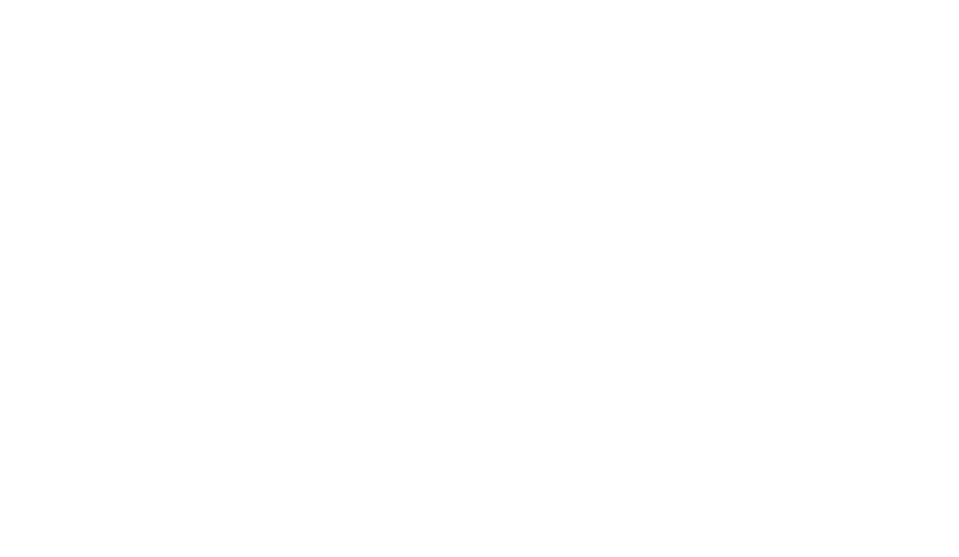
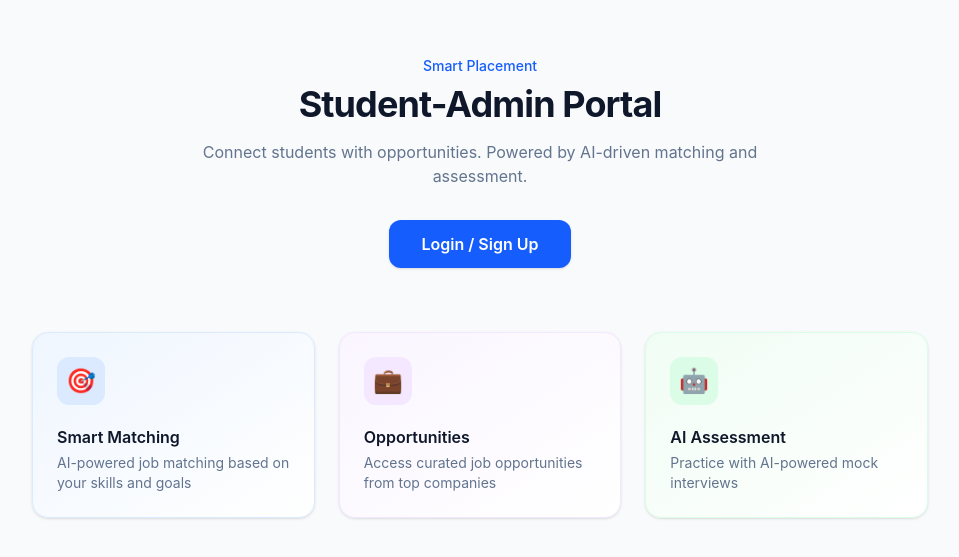
Before and after one commit to anshusingh226-tech/smart_placement, a React app in the folder frontend/: page / in a window 1280 px wide. Before the commit this address had no page. Shown: the part 113-670 px from the top of the page, without its empty margins (160-1119 px from the left). Built offline with nearby package versions, Linux system fonts and the light colour scheme; the HTML template or start-up script is replaced by a standard one.

Commit message:
Update login page

```diff
--- a/frontend/src/App.jsx
+++ b/frontend/src/App.jsx
@@ -1,26 +1,7 @@
-import { BrowserRouter, Routes, Route } from 'react-router-dom'
-import AdminLayout from './layouts/AdminLayout'
-import AdminDashboard from './pages/admin/AdminDashboard'
-import UserManagement from './pages/admin/UserManagement'
-import SkillsAssessments from './pages/admin/SkillsAssessments'
-import Companies from './pages/admin/Companies'
+import LoginPage from "./pages/auth/LoginPage";
 
 function App() {
-  return (
-    <BrowserRouter>
-      <Routes>
-        <Route path="/admin" element={<AdminLayout />}>
-          <Route index element={<AdminDashboard />} />
-          <Route path="users" element={<UserManagement />} />
-          <Route
-            path="skills-assessments"
-            element={<SkillsAssessments />}
-          />
-          <Route path="companies" element={<Companies />} />
-        </Route>
-      </Routes>
-    </BrowserRouter>
-  )
+  return <LoginPage />;
 }
 
-export default App
+export default App;
--- /dev/null
+++ b/frontend/src/pages/auth/LoginPage.jsx
@@ -0,0 +1,183 @@
+import { useState } from "react";
+
+function LoginPage() {
+  const [step, setStep] = useState("landing"); // 'landing' | 'role' | 'form'
+  const [role, setRole] = useState(null);
+  const [formData, setFormData] = useState({ email: "", password: "" });
+  const [error, setError] = useState("");
+  const [loading, setLoading] = useState(false);
+
+  const handleSubmit = async (e) => {
+    e.preventDefault();
+    setError("");
+    setLoading(true);
+    try {
+      // TODO: connect to backend login API
+      console.log("Logging in as", role, "with:", formData);
+    } catch (err) {
+      setError(err.message || "Login failed. Please try again.");
+    } finally {
+      setLoading(false);
+    }
+  };
+
+  // Step 1: Landing hero
+  if (step === "landing") {
+    return (
+      <div className="min-h-screen bg-slate-50 flex flex-col items-center justify-center px-6 text-center">
+        <p className="mb-2 text-sm font-medium text-blue-600">Smart Placement</p>
+        <h1 className="text-3xl font-bold tracking-tight text-slate-900 md:text-4xl mb-4">
+          Student-Admin Portal
+        </h1>
+        <p className="max-w-xl text-slate-500 mb-8">
+          Connect students with opportunities. Powered by AI-driven matching and assessment.
+        </p>
+
+        <button
+          onClick={() => setStep("role")}
+          className="rounded-xl bg-blue-600 text-white font-semibold px-8 py-3 shadow-sm hover:bg-blue-700 transition mb-16"
+        >
+          Login / Sign Up
+        </button>
+
+        <div className="grid grid-cols-1 md:grid-cols-3 gap-6 max-w-4xl w-full">
+          <div className="rounded-2xl border border-blue-100 bg-gradient-to-br from-blue-50 to-white p-6 text-left shadow-sm">
+            <div className="mb-5 flex h-12 w-12 items-center justify-center rounded-xl bg-blue-100 text-2xl">
+              🎯
+            </div>
+            <p className="font-semibold text-slate-900 mb-1">Smart Matching</p>
+            <p className="text-sm text-slate-500">AI-powered job matching based on your skills and goals</p>
+          </div>
+
+          <div className="rounded-2xl border border-purple-100 bg-gradient-to-br from-purple-50 to-white p-6 text-left shadow-sm">
+            <div className="mb-5 flex h-12 w-12 items-center justify-center rounded-xl bg-purple-100 text-2xl">
+              💼
+            </div>
+            <p className="font-semibold text-slate-900 mb-1">Opportunities</p>
+            <p className="text-sm text-slate-500">Access curated job opportunities from top companies</p>
+          </div>
+
+          <div className="rounded-2xl border border-green-100 bg-gradient-to-br from-green-50 to-white p-6 text-left shadow-sm">
+            <div className="mb-5 flex h-12 w-12 items-center justify-center rounded-xl bg-green-100 text-2xl">
+              🤖
+            </div>
+            <p className="font-semibold text-slate-900 mb-1">AI Assessment</p>
+            <p className="text-sm text-slate-500">Practice with AI-powered mock interviews</p>
+          </div>
+        </div>
+      </div>
+    );
+  }
+
+  // Step 2: Role selection
+  if (step === "role") {
+    return (
+      <div className="min-h-screen bg-slate-50 flex items-center justify-center p-6">
+        <div className="w-full max-w-md text-center">
+          <button
+            onClick={() => setStep("landing")}
+            className="mb-6 text-sm font-medium text-blue-600 hover:text-blue-800"
+          >
+            ← Back
+          </button>
+
+          <h1 className="text-3xl font-bold tracking-tight text-slate-900 md:text-4xl">
+            Who's signing in? 👋
+          </h1>
+          <p className="mt-2 mb-8 text-slate-500">Choose your role to continue</p>
+
+          <div className="space-y-3">
+            <button
+              onClick={() => { setRole("student"); setStep("form"); }}
+              className="w-full rounded-2xl border border-slate-200 bg-white px-6 py-4 text-left shadow-sm hover:shadow-md transition"
+            >
+              <p className="font-semibold text-slate-900">🎓 Student</p>
+              <p className="text-sm text-slate-500">Access opportunities and applications</p>
+            </button>
+
+            <button
+              onClick={() => { setRole("recruiter"); setStep("form"); }}
+              className="w-full rounded-2xl border border-slate-200 bg-white px-6 py-4 text-left shadow-sm hover:shadow-md transition"
+            >
+              <p className="font-semibold text-slate-900">💼 Recruiter</p>
+              <p className="text-sm text-slate-500">Post opportunities and review candidates</p>
+            </button>
+
+            <button
+              onClick={() => { setRole("admin"); setStep("form"); }}
+              className="w-full rounded-2xl border border-slate-200 bg-white px-6 py-4 text-left shadow-sm hover:shadow-md transition"
+            >
+              <p className="font-semibold text-slate-900">🛠️ Admin</p>
+              <p className="text-sm text-slate-500">Manage users, skills, companies, and reports</p>
+            </button>
+          </div>
+        </div>
+      </div>
+    );
+  }
+
+  // Step 3: Login form
+  return (
+    <div className="min-h-screen bg-slate-50 flex items-center justify-center p-6">
+      <div className="w-full max-w-md">
+        <div className="mb-8 text-center">
+          <button
+            onClick={() => setStep("role")}
+            className="mb-4 text-sm font-medium text-blue-600 hover:text-blue-800"
+          >
+            ← Back
+          </button>
+          <p className="mb-2 text-sm font-medium text-blue-600 capitalize">{role} Portal</p>
+          <h1 className="text-3xl font-bold tracking-tight text-slate-900 md:text-4xl">
+            Welcome back 👋
+          </h1>
+          <p className="mt-2 text-slate-500">Sign in to your account</p>
+        </div>
+
+        <div className="rounded-2xl border border-slate-200 bg-white p-6 shadow-sm">
+          <form onSubmit={handleSubmit} className="space-y-5">
+            <div>
+              <label className="block text-sm font-medium text-slate-700 mb-2">Email</label>
+              <input
+                type="email"
+                required
+                value={formData.email}
+                onChange={(e) => setFormData({ ...formData, email: e.target.value })}
+                className="w-full rounded-xl border border-slate-200 px-4 py-2.5 text-slate-900 focus:outline-none focus:ring-2 focus:ring-blue-500"
+                placeholder="you@example.com"
+              />
+            </div>
+
+            <div>
+              <label className="block text-sm font-medium text-slate-700 mb-2">Password</label>
+              <input
+                type="password"
+                required
+                value={formData.password}
+                onChange={(e) => setFormData({ ...formData, password: e.target.value })}
+                className="w-full rounded-xl border border-slate-200 px-4 py-2.5 text-slate-900 focus:outline-none focus:ring-2 focus:ring-blue-500"
+                placeholder="••••••••"
+              />
+            </div>
+
+            {error && (
+              <div className="rounded-xl border border-red-200 bg-red-50 px-4 py-3 text-sm text-red-700">
+                {error}
+              </div>
+            )}
+
+            <button
+              type="submit"
+              disabled={loading}
+              className="w-full rounded-xl bg-blue-600 px-4 py-2.5 font-semibold text-white hover:bg-blue-700 transition disabled:opacity-60"
+            >
+              {loading ? "Signing in..." : "Sign In"}
+            </button>
+          </form>
+        </div>
+      </div>
+    </div>
+  );
+}
+
+export default LoginPage;
```
